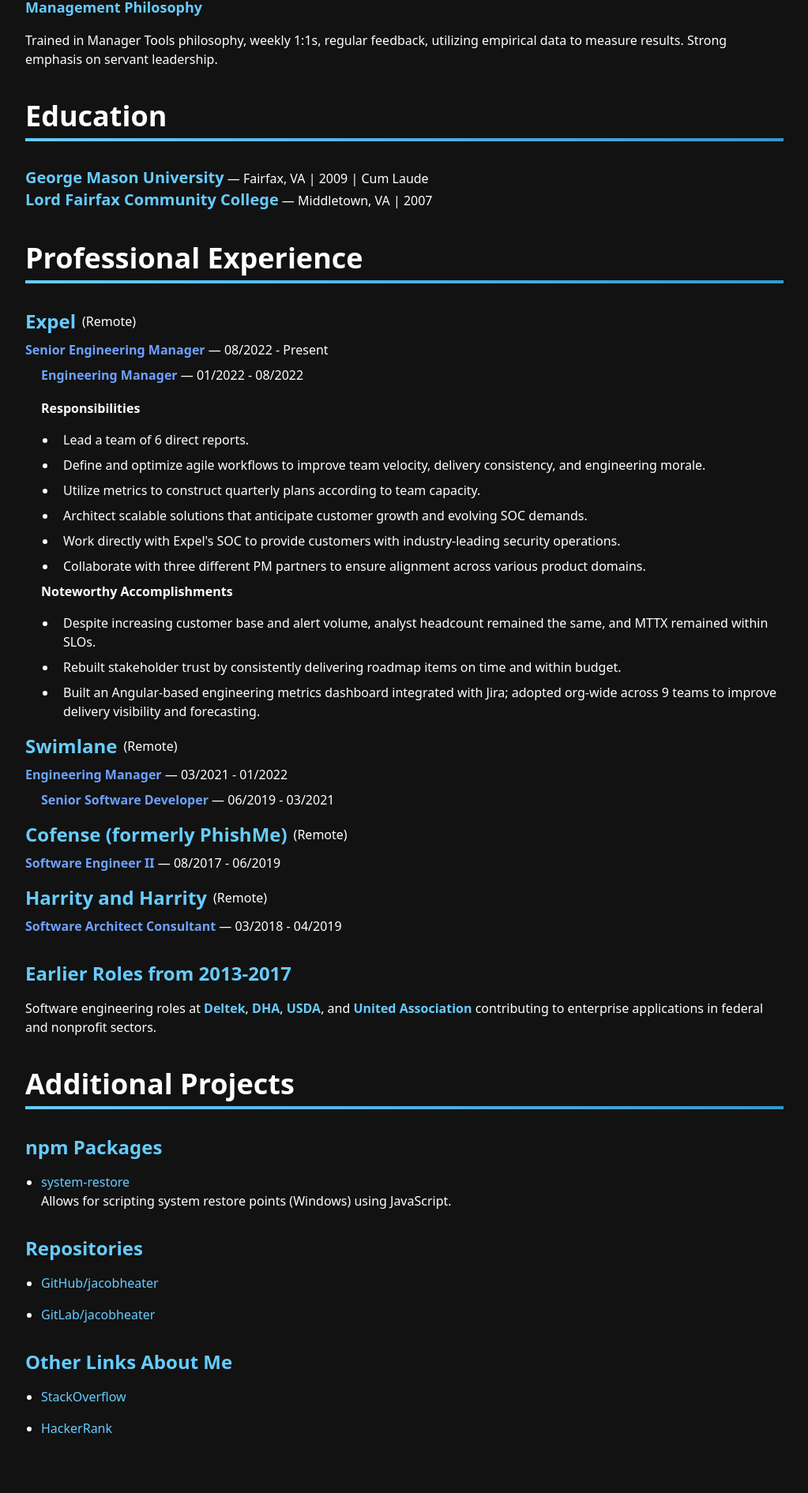
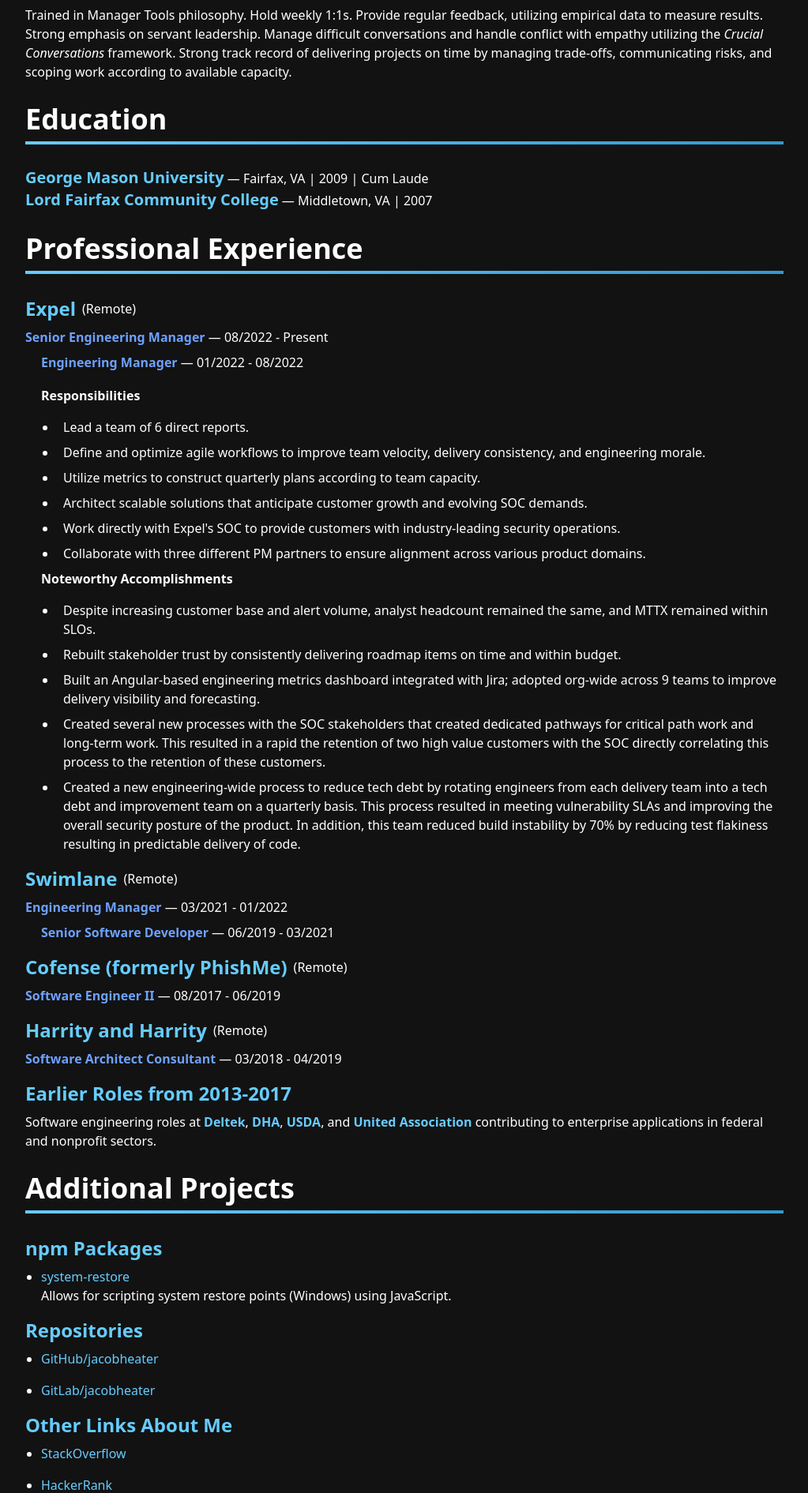
Before and after one commit to JacobHeater/jacobheater.github.io, a Next.js app: page /about/resume in a window 1280 px wide. Shown: the part 793-2684 px from the top of the page at 79% size, without its empty margins (128-1151 px from the left). Built offline with nearby package versions, Linux system fonts and the light colour scheme; a web font is replaced by a local one.

Commit message:
fix: update spacing and layout in resume components for improved readability

```diff
--- a/src/app/about/resume/components/heading.tsx
+++ b/src/app/about/resume/components/heading.tsx
@@ -7,7 +7,7 @@
 
 export function Heading({ text, barStyle }: HeadingProps) {
   return (
-    <div className="mt-10 mb-8">
+    <div className="my-7">
       {text && <div className="text-4xl font-bold text-foreground">{text}</div>}
       <DividerBar />
     </div>
--- a/src/app/about/resume/components/sub-heading.tsx
+++ b/src/app/about/resume/components/sub-heading.tsx
@@ -6,7 +6,7 @@
   className?: string;
 }) {
   return (
-    <div className="mt-8 mb-4">
+    <div className="mt-4 mb-2">
       <div className={`text-2xl font-semibold text-foreground ${className}`}>
         {text}
       </div>
--- a/src/app/about/resume/data/experience/experience.ts
+++ b/src/app/about/resume/data/experience/experience.ts
@@ -42,6 +42,15 @@
 - Rebuilt stakeholder trust by consistently delivering roadmap items on time and within budget.
 - Built an Angular-based engineering metrics dashboard integrated with Jira; adopted org-wide across
   9 teams to improve delivery visibility and forecasting.
+- Created several new processes with the SOC stakeholders that created dedicated
+  pathways for critical path work and long-term work. This resulted in a rapid
+  the retention of two high value customers with the SOC directly correlating this
+  process to the retention of these customers.
+- Created a new engineering-wide process to reduce tech debt by rotating engineers
+  from each delivery team into a tech debt and improvement team on a quarterly basis.
+  This process resulted in meeting vulnerability SLAs and improving the overall
+  security posture of the product. In addition, this team reduced build instability
+  by 70% by reducing test flakiness resulting in predictable delivery of code.
     `.trim(),
   },
   {
--- a/src/app/about/resume/data/technical-toolkit/toolkit.ts
+++ b/src/app/about/resume/data/technical-toolkit/toolkit.ts
@@ -17,7 +17,11 @@
 
 **Management Philosophy**
 
-Trained in Manager Tools philosophy, weekly 1:1s, regular feedback,
-utilizing empirical data to measure results. Strong emphasis on
-servant leadership.
+Trained in Manager Tools philosophy. Hold weekly 1:1s. Provide
+regular feedback, utilizing empirical data to measure results.
+Strong emphasis on servant leadership. Manage difficult
+conversations and handle conflict with empathy utilizing
+the *Crucial Conversations* framework. Strong track record of
+delivering projects on time by managing trade-offs, communicating
+risks, and scoping work according to available capacity.
 `.trim();
--- a/src/app/about/resume/page.tsx
+++ b/src/app/about/resume/page.tsx
@@ -15,7 +15,7 @@
     <div className="resume-container">
       <HtmlTitle title="Jacob Heater - Resume" />
       <div className="p-8 max-w-5xl mx-auto">
-        <div className="text-4xl font-bold sm:text-5xl sm:tracking-tight lg:text-6xl text-center mb-8 text-foreground">
+        <div className="text-4xl font-bold sm:text-5xl sm:tracking-tight lg:text-6xl text-center mb-4 text-foreground">
           Jacob Heater
         </div>
         <Contact />
@@ -24,8 +24,8 @@
         <ProfessionalExperience />
         <AdditionalProjects />
       </div>
-      <div className="resume-2-pdf mb-10 no-print">
-        <div className="mt-10 flex justify-center">
+      <div className="resume-2-pdf mb-5 no-print">
+        <div className="mt-5 flex justify-center">
           <Tooltip
             id="print-tooltip"
             content="Opens the print dialog. From there you can save as PDF."
@@ -47,7 +47,7 @@
 
 function Contact() {
   return (
-    <div className="flex flex-col sm:flex-row justify-between items-center text-lg mb-8 mt-20 text-foreground/90 space-y-4 sm:space-y-0">
+    <div className="flex flex-col sm:flex-row justify-between items-center text-lg mb-8 mt-15 text-foreground/90 space-y-4 sm:space-y-0">
       <div className="text-center sm:text-left">
         D.C. Metro Area Based
         <br />
@@ -257,12 +257,12 @@
           </a>
         </li>
       </ul>
-      <div className="only-print hidden">
-        <p className="pt-8 mb-4">
-          Scan the QR code below to view my GitHub, projects, and developer
-          profiles in one place.
-        </p>
-        <QRCode value="https://jacobheater.com/about/resume/links" size={128} />
+      <div className="absolute only-print top-0 right-8 w-[100px] flex flex-col items-center justify-center text-center">
+        <QRCode
+          value="https://jacobheater.com/about/resume/links"
+          className="block w-full h-auto"
+        />
+        <p className="text-wrap text-xs mt-2 w-full">Resume Links</p>
       </div>
     </>
   );
--- a/src/app/globals.css
+++ b/src/app/globals.css
@@ -66,6 +66,10 @@
   cursor: pointer;
 }
 
+.only-print {
+  display: none;
+}
+
 @media print {
   .no-print {
     display: none;
```
